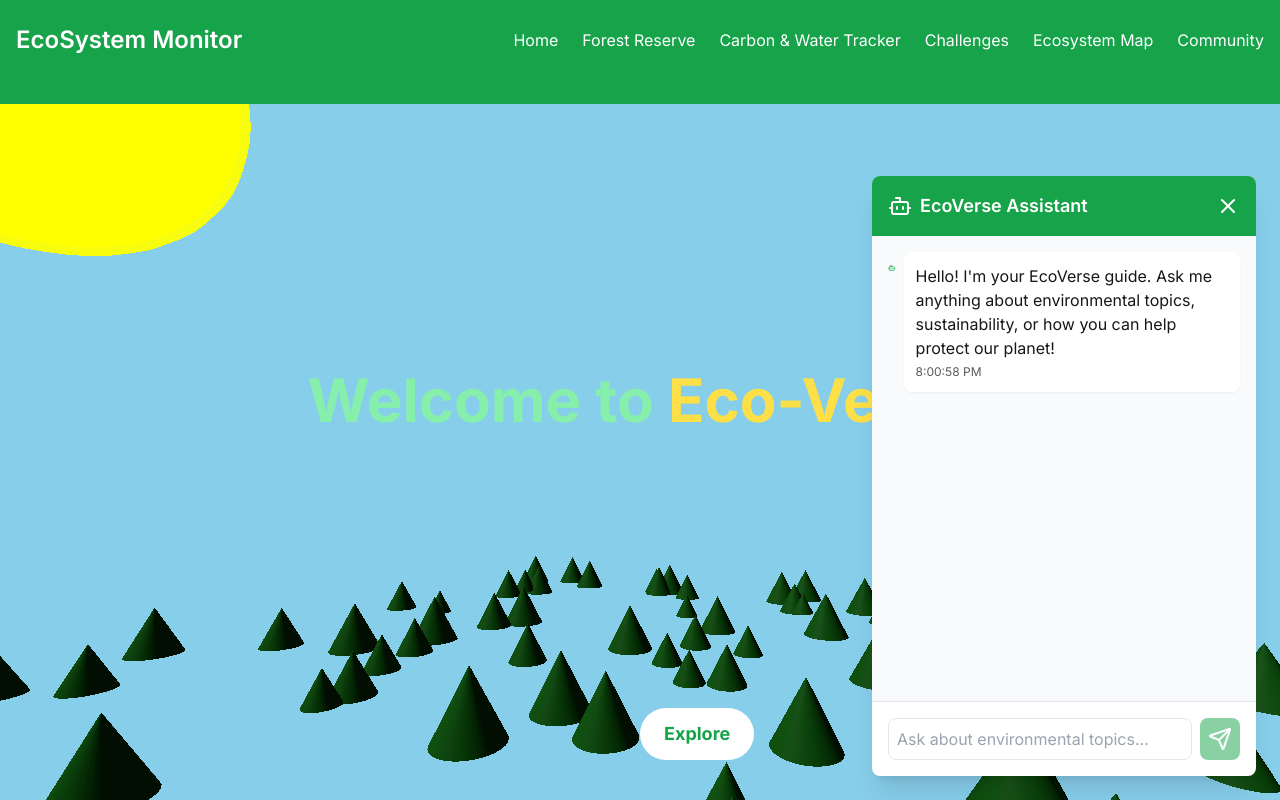
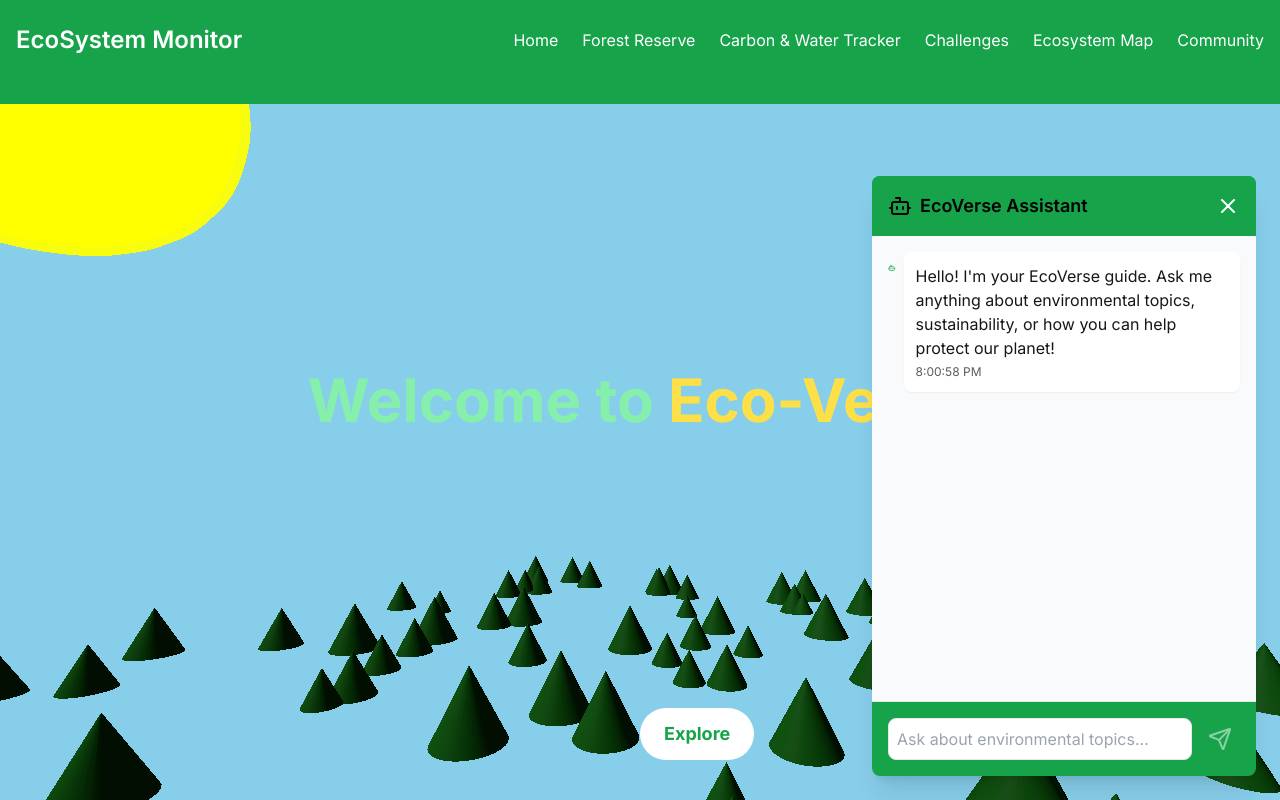
Before and after one commit to prashantxy/Eco-Friendly, a Next.js app: page / in a window 1280 px wide. Both pictures are taken after a click on the button "Ask EcoAI". Shown: the top 800 px of the page. Built offline with nearby package versions, Linux system fonts and the light colour scheme.

Commit message:
Update page.tsx

```diff
--- a/app/page.tsx
+++ b/app/page.tsx
@@ -67,9 +67,9 @@ const FloatingEcoChat = () => {
           <span className="font-medium">Ask EcoAI</span>
         </button>
       ) : (
-        <div className="bg-white rounded-lg shadow-xl w-96 h-[600px] flex flex-col">
+        <div className="bg-green-600 rounded-lg shadow-xl w-96 h-[600px] flex flex-col">
           <div className="bg-green-600 p-4 rounded-t-lg flex justify-between items-center">
-            <h2 className="text-white text-lg font-semibold flex items-center gap-2">
+            <h2 className="text-black text-lg font-semibold flex items-center gap-2">
               <Bot className="w-6 h-6" />
               EcoVerse Assistant
             </h2>
```
